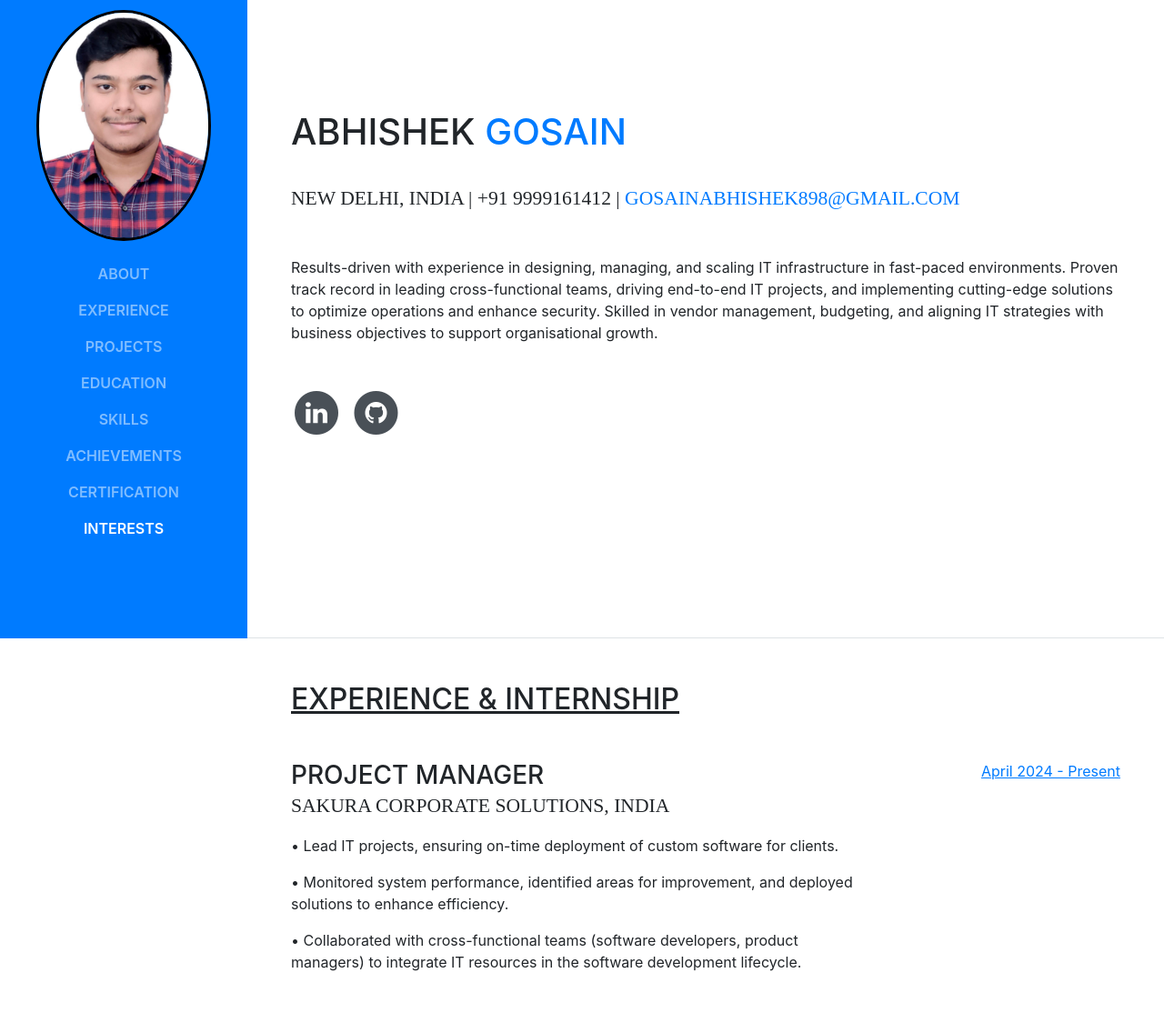
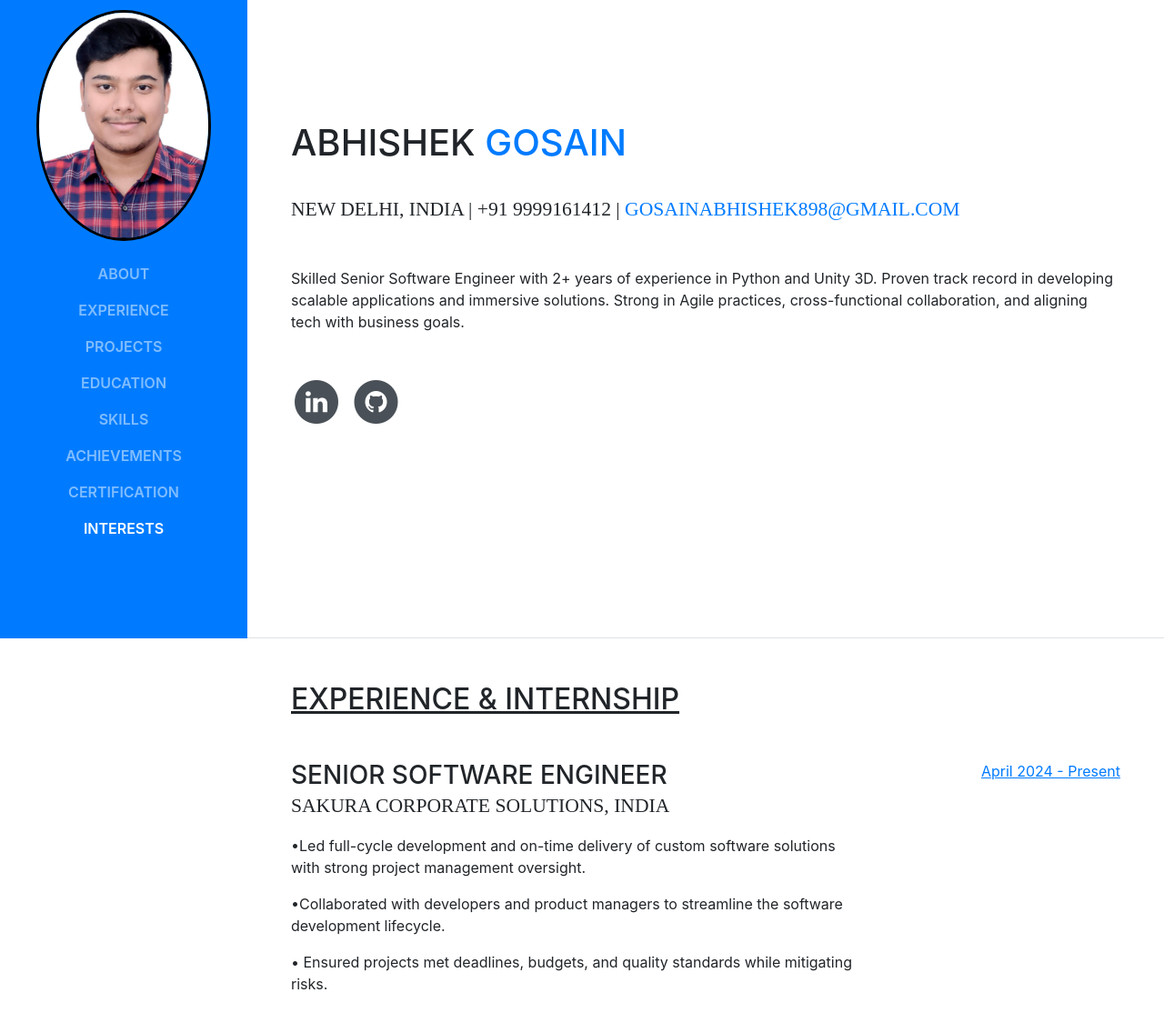
Before and after one commit to Abhishek-Gosain/abhishek-gosain.github.io, a website with bundled scripts: page index.html in a window 1280 px wide. Shown: the part 98-1212 px from the top of the page at 91% size. Built offline with nearby package versions, Linux system fonts and the light colour scheme; a web font is replaced by a local one.

Commit message:
Update index.html

```diff
--- a/index.html
+++ b/index.html
@@ -78,7 +78,7 @@
           <div class="subheading mb-5"><br>New Delhi, India | +91 9999161412 |
             <a href="mailto:name@email.com">gosainabhishek898@gmail.com</a>
           </div>
-          <p class="mb-5">Results-driven with experience in designing, managing, and scaling IT infrastructure in fast-paced environments. Proven track record in leading cross-functional teams, driving end-to-end IT projects, and implementing cutting-edge solutions to optimize operations and enhance security. Skilled in vendor management, budgeting, and aligning IT strategies with business objectives to support organisational growth.</p>
+          <p class="mb-5">Skilled Senior Software Engineer with 2+ years of experience in Python and Unity 3D. Proven track record in developing scalable applications and immersive solutions. Strong in Agile practices, cross-functional collaboration, and aligning tech with business goals.</p>
           <ul class="list-inline list-social-icons mb-0">
 
             <li class="list-inline-item">
@@ -107,11 +107,11 @@
 
           <div class="resume-item d-flex flex-column flex-md-row mb-5">
             <div class="resume-content mr-auto">
-              <h3 class="mb-0"> Project Manager</h3>
+              <h3 class="mb-0"> Senior Software Engineer</h3>
               <div class="subheading mb-3">Sakura Corporate Solutions, India</div>
-              <p>&#x2022; Lead IT projects, ensuring on-time deployment of custom software for clients.</p>
-              <p>&#x2022; Monitored system performance, identified areas for improvement, and deployed solutions to enhance efficiency.</p>
-<p>&#x2022; Collaborated with cross-functional teams (software developers, product managers) to integrate IT resources in the software development lifecycle.</p>
+              <p>&#x2022;Led full-cycle development and on-time delivery of custom software solutions with strong project management oversight.</p>
+              <p>&#x2022;Collaborated with developers and product managers to streamline the software development lifecycle.</p>
+<p>&#x2022; Ensured projects met deadlines, budgets, and quality standards while mitigating risks.</p>
 
             </div>
             <div class="resume-date text-md-right">
```
